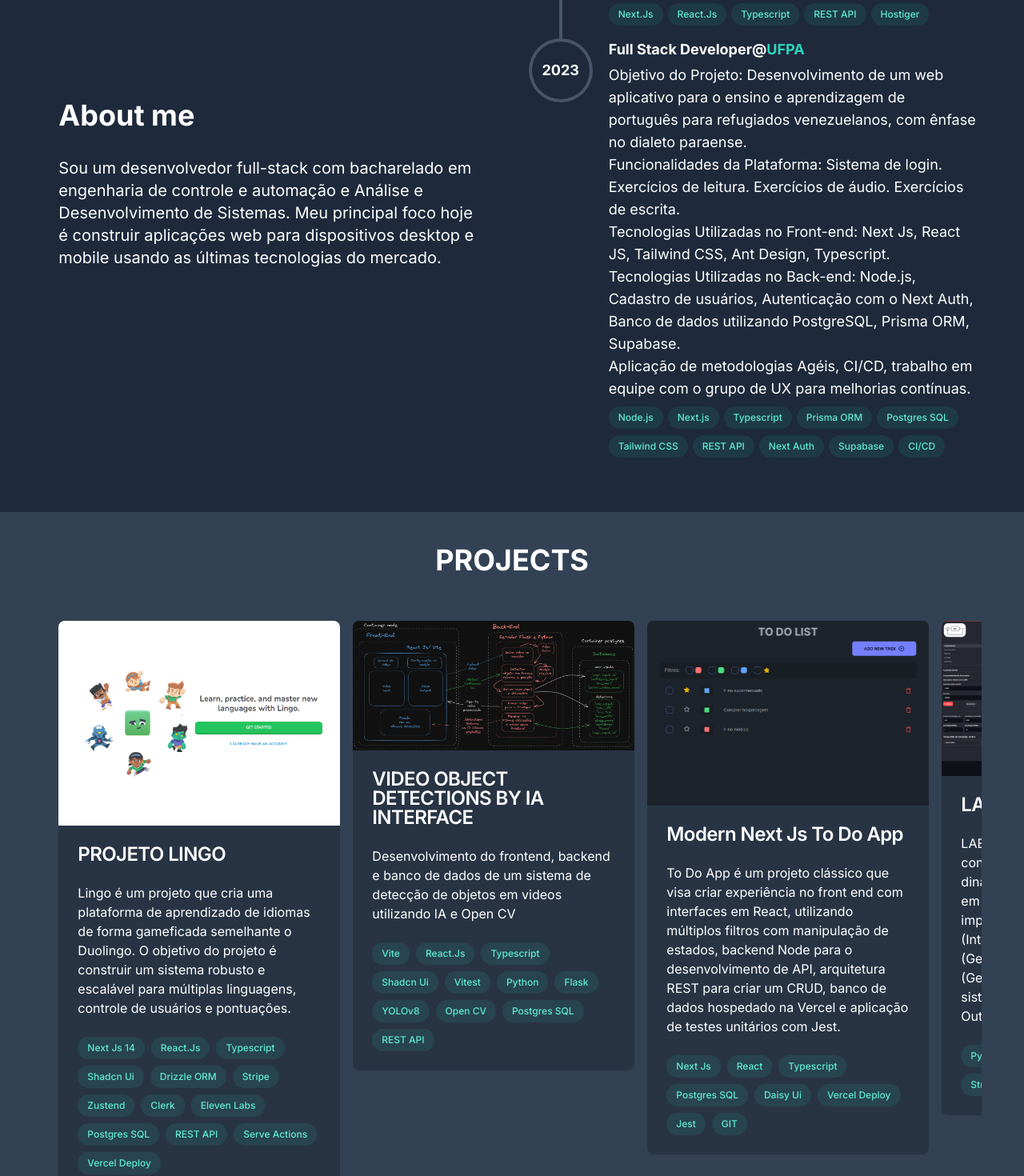
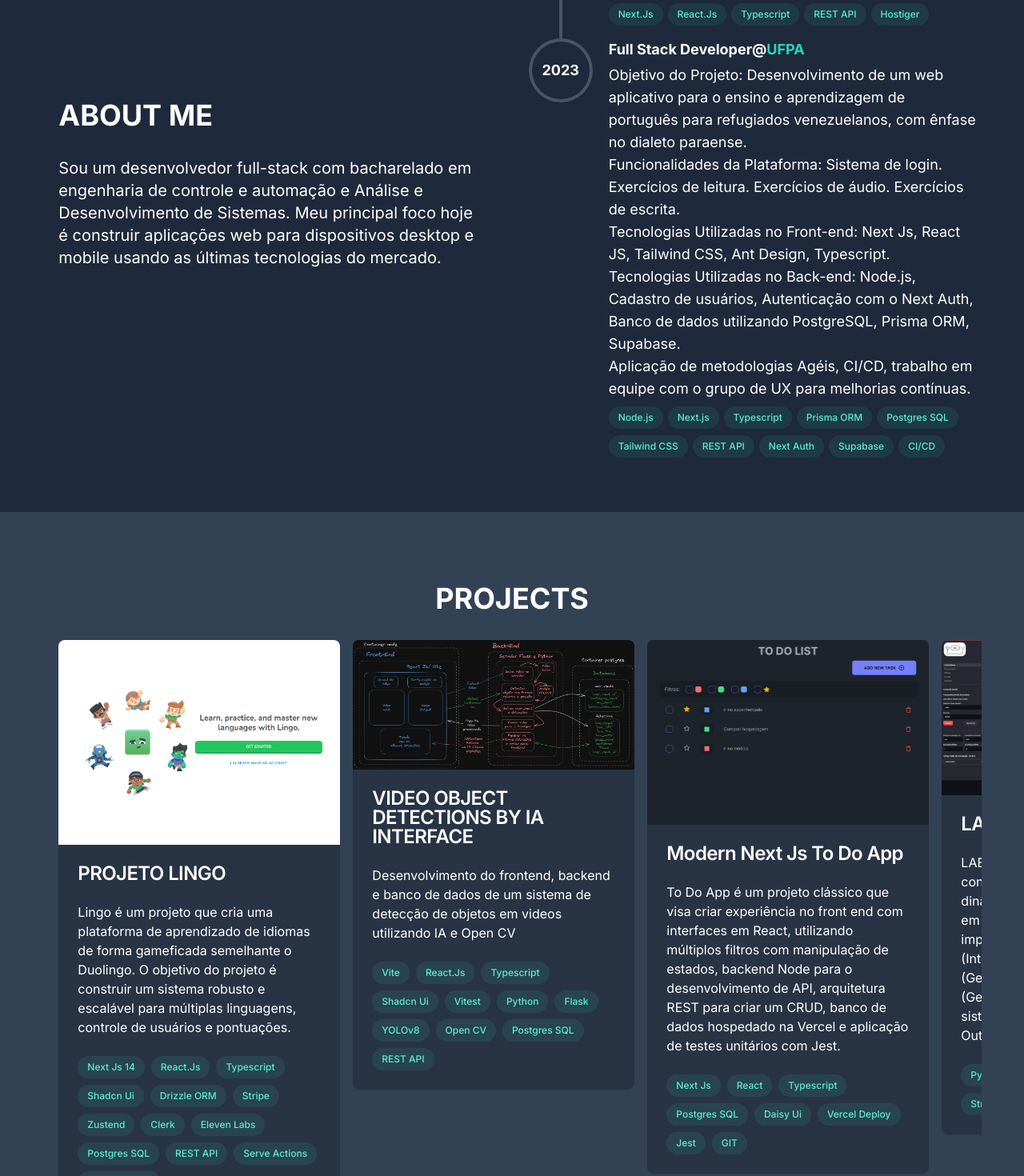
Before and after one commit to jrneliodias/my-portfolio, a Next.js app: page / in a window 1280 px wide. Shown: the part 960-2430 px from the top of the page at 80% size. Built offline with nearby package versions, Linux system fonts and the light colour scheme.

Commit message:
feat: add padding to top

```diff
--- a/app/components/About.tsx
+++ b/app/components/About.tsx
@@ -3,7 +3,7 @@ import Timeline from "@/app/static/Timeline";
 
 export default function About() {
     return (
-        <section id="About" className="flex justify-center items-center bg-slate-800 min-h-screen py-6 text-white">
+        <section id="About" className="flex justify-center items-center bg-slate-800 min-h-screen py-12 text-white">
             <div className="flex justify-center items-center  text-white">
                 <div className="flex flex-col gap-10 items-center lg:flex-row w-full lg:w-11/12">
                     <div className="flex w-full p-5 lg:w-1/2 flex-col ">
--- a/app/components/Projects.tsx
+++ b/app/components/Projects.tsx
@@ -11,12 +11,12 @@ projectData
 export default function Projects() {
     return (
 
-        <section id="Projects" className="flex flex-col justify-evenly gap-4  items-center bg-slate-700 min-h-screen text-white">
+        <section id="Projects" className="flex flex-col justify-evenly gap-4 py-12 items-center bg-slate-700 min-h-screen text-white">
 
-            <h1 className="font-bold text-4xl uppercase p-10">Projects</h1>
+            <h1 className="font-bold text-4xl uppercase pt-10">Projects</h1>
             <div className="flex flex-1 items-center justify-evenly h-11/12 overflow-x-auto gap-4 w-full lg:w-full [&::-webkit-scrollbar]:hidden">
-                <Carousel className="flex items-center w-full  lg:w-11/12 h-full">
-                    <CarouselContent className="px-5">
+                <Carousel className="flex items-center w-full lg:w-11/12 h-11/12">
+                    <CarouselContent className="px-5 py-4">
                         {projectData.map((project, index) => (
                             <Link key={index} href={`projects/${index}`}>
                                 <CarouselItem className="basis-1/2 lg:basis-1/3">
--- a/app/components/Services.tsx
+++ b/app/components/Services.tsx
@@ -4,7 +4,7 @@ import Image from "next/image";
 export default function Services() {
     return (
 
-        <section id="Services" className="flex flex-col items-center  bg-gray-900 min-h-screen text-white py-10">
+        <section id="Services" className="flex flex-col items-center  bg-gray-900 min-h-screen text-white py-16">
             <div className="flex flex-col gap-5 justify-start items-center w-full lg:gap-10 flex-1 ">
                 <h1 className="font-bold text-4xl uppercase">Services</h1>
                 <div className="flex flex-col lg:flex-row w-11/12 h-full gap-4">
--- a/app/static/Summary.tsx
+++ b/app/static/Summary.tsx
@@ -1,7 +1,7 @@
 const Summary = () => {
     return (<>
 
-        <p className="text-4xl text-center lg:text-left mb-8 font-bold">
+        <p className="text-4xl text-center lg:text-left mb-8 font-bold uppercase">
             About me
         </p>
         <article className="text-md lg:text-xl" itemScope itemType="https://schema.org/author">
```
